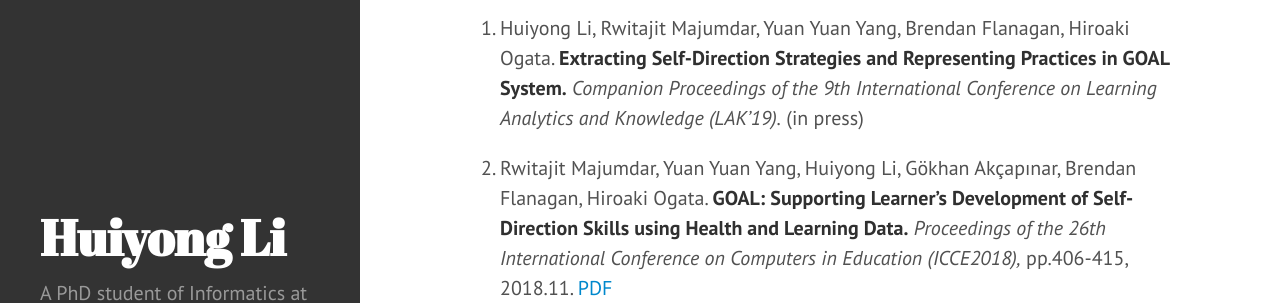
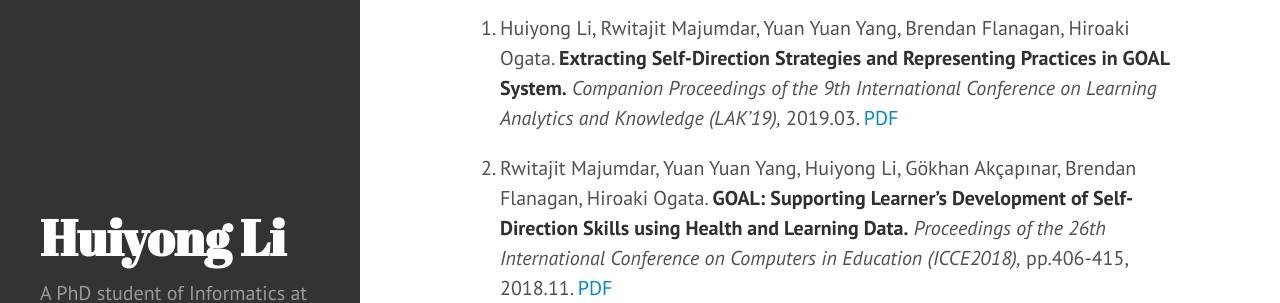
Before and after one commit to li-huiyong/li-huiyong.github.io, a Jekyll site: the page built from publications.md, in a window 1280 px wide and 1215 px high. Shown: the part 472-775 px from the top of the window. Built offline with Jekyll 4.4.1, drawn with Linux system fonts in a browser that asks for light colours.

Commit message:
Update publications.md

```diff
--- a/publications.md
+++ b/publications.md
@@ -13,7 +13,7 @@
 
 ### <span style="color: Salmon; ">International Conference</span>
 
-1. Huiyong Li, Rwitajit Majumdar, Yuan Yuan Yang, Brendan Flanagan, Hiroaki Ogata. **Extracting Self-Direction Strategies and Representing Practices in GOAL System.** _Companion Proceedings of the 9th International Conference on Learning Analytics and Knowledge (LAK’19)._ (in press)
+1. Huiyong Li, Rwitajit Majumdar, Yuan Yuan Yang, Brendan Flanagan, Hiroaki Ogata. **Extracting Self-Direction Strategies and Representing Practices in GOAL System.** _Companion Proceedings of the 9th International Conference on Learning Analytics and Knowledge (LAK’19),_ 2019.03. [PDF](https://www.researchgate.net/publication/331398537_Extracting_Self-Direction_Strategies_and_Representing_Practices_in_GOAL_System){:target="_blank"}
 
 2. Rwitajit Majumdar, Yuan Yuan Yang, Huiyong Li, Gökhan Akçapınar, Brendan Flanagan, Hiroaki Ogata. **GOAL: Supporting Learner's Development of Self-Direction Skills using Health and Learning Data.** _Proceedings of the 26th International Conference on Computers in Education (ICCE2018),_ pp.406-415, 2018.11. [PDF](http://icce2018.ateneo.edu/wp-content/uploads/2018/12/C4-05.pdf){:target="_blank"}
 
```
